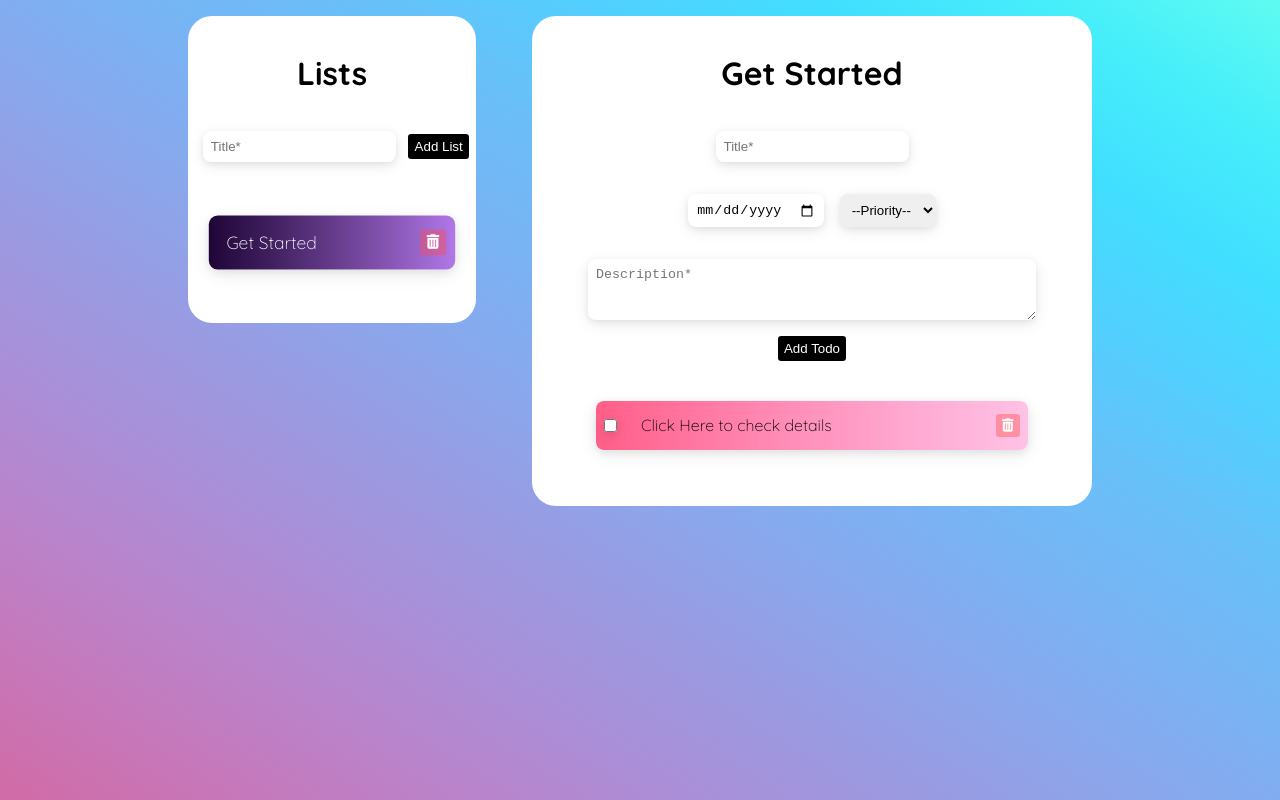
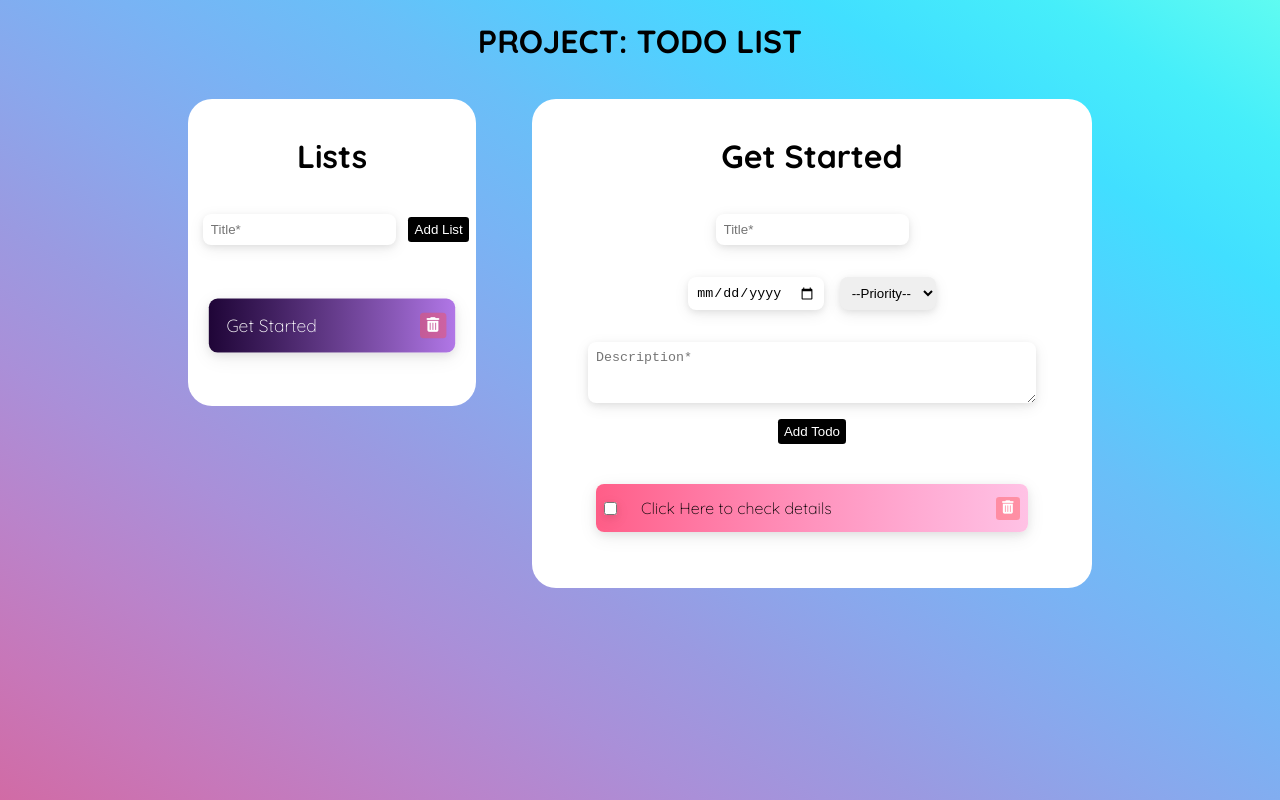
Before and after one commit to JCarlosLucio/todo-list, a website built with webpack: page src/template.html in a window 1280 px wide. Built offline with nearby package versions, Linux system fonts and the light colour scheme.

Commit message:
Refactor comments and add content__title

```diff
--- a/src/template.html
+++ b/src/template.html
@@ -13,8 +13,8 @@
 <body>
 
     <div class="content">
+        <h1 class="content__title">PROJECT: TODO LIST</h1>
         <div class="container">
-
             <!-- LISTS -->
             <div class="container__list">
                 <h1>Lists</h1>
@@ -23,31 +23,18 @@
                     <input class="add__list__title" type="text" placeholder="Title*">
                     <button class="add__list__btn">Add List</button>
                 </div>
-
                 <!-- WHERE LISTS ARE ADDED -->
                 <div class="list">
-
-                    <!-- List items to be created -->
-                    <!-- first list -->
+                    <!-- Example list-->
                     <!-- <div id="list-0" class="list__item">
                         <div class="list__item__title">%list-title%</div>
                         <button class="list__item__delete__btn">
                             <i class="fas fa-trash-alt"></i>
                         </button>
                     </div> -->
-                    <!-- second list -->
-                    <!-- <div id="list-1" class="list__item selected">
-                        <div class="list__item__title">%list-title%</div>
-                        <button class="list__item__delete__btn">
-                            <i class="fas fa-trash-alt"></i>
-                        </button>
-                    </div> -->
-                    <!-- List items to be created -->
-
                 </div>
             </div>
             <!-- EDIT TODOS -->
-
             <div class="container__edit hide">
                 <div class="edit__todo">
                     <h1 class="container__edit__title">Edit %Todo Name%</h1>
@@ -65,10 +52,8 @@
                     <button class="edit__todo__btn">Edit Todo</button>
                 </div>
             </div>
-
             <!-- TODOS -->
             <div class="container__todo">
-
                 <h1 class="container__todo__title">%List Name%</h1>
                 <!-- ADD TODO -->
                 <div class="add__todo">
@@ -85,14 +70,10 @@
                     <textarea class="add__todo__desc" cols="25" rows="3" placeholder="Description*"></textarea>
                     <button class="add__todo__btn">Add Todo</button>
                 </div>
-
                 <!-- WHERE TODOS ARE ADDED -->
                 <div class="todo">
-
-                    <!-- Todo items to be created -->
-                    <!-- first todo -->
+                    <!-- Example todo-->
                     <!-- <div class="todo__item high" id="todo-0">
-
                         <div class="todo__item__short">
                             <input class="todo__item__checkbox" type="checkbox">
                             <div class="todo__item__title">%todo-title%</div>
@@ -100,46 +81,17 @@
                                 <i class="fas fa-trash-alt"></i>
                             </button>
                         </div>
-
                         <div class="todo__item__extra">
                             <button class="todo__item__edit__btn"><i class="fas fa-edit"></i></button>
                             <div class="todo__item__date">
-                                Mon June 1 2020
+                                Due date: 2020-06-01
                             </div>
                             <div class="todo__item__desc">
                                 Lorem ipsum dolor sit amet consectetur, adipisicing elit.
-                                Eveniet labore ipsum magni tenetur amet repudiandae, modi incidunt explicabo.
-                                Perferendis, quaerat.
                             </div>
                         </div>
                     </div> -->
-                    <!-- second todo -->
-                    <!-- <div class="todo__item done" id="todo-1">
-
-                        <div class="todo__item__short">
-                            <input class="todo__item__checkbox" type="checkbox">
-                            <div class="todo__item__title">%todo-title%</div>
-                            <button class="todo__item__delete__btn">
-                                <i class="fas fa-trash-alt"></i>
-                            </button>
-                        </div>
-
-                        <div class="todo__item__extra">
-                            <button class="todo__item__edit__btn"><i class="fas fa-edit"></i></button>
-                            <div class="todo__item__date">
-                                Mon June 1 2020
-                            </div>
-                            <div class="todo__item__desc">
-                                Lorem ipsum dolor sit amet consectetur, adipisicing elit.
-                                Eveniet labore ipsum magni tenetur amet repudiandae, modi incidunt explicabo.
-                                Perferendis, quaerat.
-                            </div>
-                        </div>
-                    </div> -->
-                    <!-- Todo items to be created -->
-
                 </div>
-
             </div>
         </div>
     </div>
```
